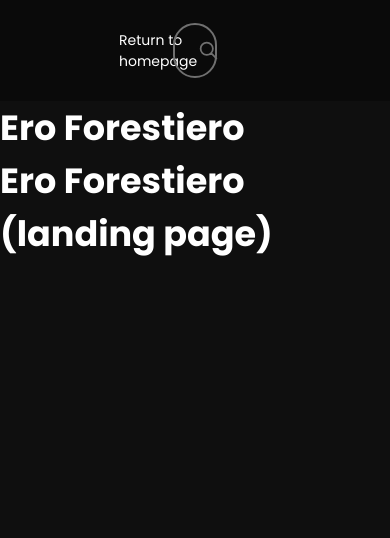
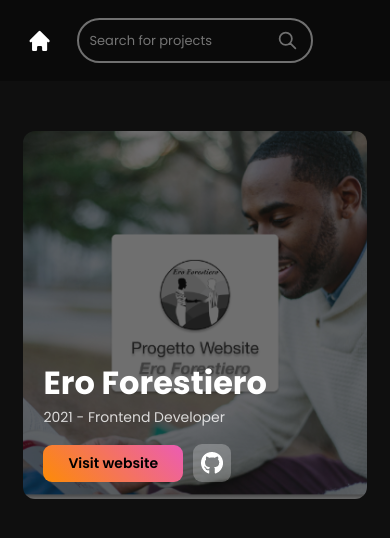
Before and after one commit to andrea-artuso/reactjs-portfolio, a React (Create React App) app: page /projects in a window 390 px wide. Shown: the top 538 px of the page. Built offline with nearby package versions, Linux system fonts and the light colour scheme.

Commit message:
Created projects' cards

```diff
--- a/public/data/Projects.json
+++ b/public/data/Projects.json
@@ -10,17 +10,5 @@
         "github_link": "https://github.com/Coding-Bunker/Ero-Forestiero",
         "behance_link": "",
         "isFeatured": true
-    },
-    {
-        "id": 1,
-        "title": "Ero Forestiero (landing page)",
-        "role": "Frontend Developer",
-        "year": "2021",
-        "description": "Lorem ipsum dolor sit amet, consetetur sadipscing elitr, sed diam nonumy eirmod tempor invidunt ut labore et dolore magna aliquyam erat, sed diam voluptua. At vero eos et accusam et justo duo dolores et ea rebum. Stet clita kasd gubergren, no sea takimata sanctus est Lorem ipsum dolor sit amet. Lorem ipsum dolor sit amet, consetetur sadipscing elitr, sed diam nonumy eirmod tempor invidunt ut labore et dolor",
-        "image": "./images/ero-forestiero.webp",
-        "link": "https://eroforestiero.netlify.app/",
-        "github_link": "https://github.com/Coding-Bunker/eroforestiero-landing",
-        "behance_link": "",
-        "isFeatured": false
     }
 ]
--- /dev/null
+++ b/src/components/ProjectCard/ProjectCard.css
@@ -0,0 +1,51 @@
+.project-card {
+    width: 423px;
+    height: 368px;
+    position: relative;
+    border-radius: 12px;
+}
+.project-card > img {
+    width: inherit;
+    height: inherit;
+    object-fit: cover;
+    position: absolute;
+    border-radius: inherit;
+    filter: opacity(40%);
+    z-index: -1;
+}
+
+.project-card > div {
+    position: absolute;
+    bottom: 17px;
+    left: 20px;
+    display: block;
+}
+
+.project-card h1 {
+    font-size: 32px;
+}
+.project-card p {
+    margin-bottom: 16px;
+}
+.project-card a {
+    display: inline-flex;
+    vertical-align: middle;
+    margin-right: 10px;
+}
+.project-card a.button-primary {
+    padding: 8px 25px;
+}
+.project-card a.icon-button {
+    width: 38px;
+    height: 38px;
+}
+
+
+@media screen and (max-width: 480px) {
+    .project-card {
+        width: 100%;
+        height: 368px;
+        position: relative;
+        border-radius: 12px;
+    }
+}
--- /dev/null
+++ b/src/components/ProjectCard/ProjectCard.jsx
@@ -0,0 +1,33 @@
+import './ProjectCard.css'
+
+import Button from '../Button/Button'
+import IconButton from '../IconButton/IconButton'
+
+import github from '../../assets/Icons/github.webp'
+import behance from '../../assets/Icons/behance.webp'
+
+const ProjectCard = ( {title, role, year, image, link, github_link, behance_link} ) => {
+    return (
+        <div className="project-card">
+            <img src={image} alt="" />
+            <div>
+                <h1>{title}</h1>
+                <p>{`${year} - ${role}`}</p>
+
+                <div className="link-container">
+                    {link!=="" &&
+                        <Button type="primary" text="Visit website" href={link} target="_blank" />
+                    }
+                    {github_link!=="" &&
+                        <IconButton iconPath={github} href={github_link} target="_blank" />
+                    }
+                    {behance_link!=="" &&
+                        <IconButton iconPath={behance} href={behance_link} target="_blank" />
+                    }
+                </div>
+            </div>
+        </div>
+    )
+}
+
+export default ProjectCard
--- a/src/pages/Projects/Projects.css
+++ b/src/pages/Projects/Projects.css
@@ -59,3 +59,98 @@
     width: 21px;
     height: 21px;
 }
+
+.error-container {
+    width: 100%;
+    text-align: center;
+    margin-top: 50px;
+}
+
+.project-page_container {
+    display: grid;
+    grid-template-columns: 1fr 1fr 1fr;
+    gap: 35px 35px;
+    grid-auto-flow: row;
+    grid-template-areas:
+      ". . ."
+      ". . ."
+      ". . .";
+    margin: 0 10%;
+    margin-top: 54px;
+}
+.project-page_container > div {
+    margin: auto;
+}
+
+
+@media screen and (max-width: 1660px) {
+    .project-page_container {
+        margin: 0 6%;
+    }
+}
+
+@media screen and (max-width: 1520px) {
+    .project-page_container {
+        grid-template-columns: 1fr 1fr;
+        gap: 35px 35px;
+        grid-template-areas:
+          ". ."
+          ". ."
+          ". .";
+    }
+}
+
+@media screen and (max-width: 1004px) {
+    .project-page_container {
+        grid-template-columns: 1fr;
+        gap: 35px 35px;
+        grid-template-areas:
+          "."
+          "."
+          ".";
+    }
+}
+
+@media screen and (max-width: 920px) {
+    .projects-header {
+        padding: 23px 70px;
+        grid-template-columns: 10% 80% 10%;
+    }
+
+    .projects-header > a {
+        width: 50%;
+    }
+    .projects-header > a > .link-icon {
+        width: 30px;
+        height: 30px;
+        margin: 0;
+    }
+    .projects-header > a > span {
+        display: none;
+    }
+
+    .projects-header > div {
+        width: 80%;
+    }
+}
+
+@media screen and (max-width: 500px) {
+    .projects-header {
+        padding: 18px 27px;
+        grid-template-columns: 15% 70% 15%;
+    }
+
+    .projects-header > a > .link-icon {
+        width: 40px;
+        height: 40px;
+        margin: 0;
+    }
+
+    .projects-header > div {
+        width: 100%;
+        padding: 7px 10px;
+    }
+    .projects-header > div > input {
+        font-size: 13px;
+    }
+}
--- a/src/pages/Projects/Projects.jsx
+++ b/src/pages/Projects/Projects.jsx
@@ -6,6 +6,9 @@ import './Projects.css'
 //Import ICONS
 import { SearchIcon, XIcon  } from '@heroicons/react/outline'
 import { HomeIcon } from '@heroicons/react/solid'
+
+//Import COMPONENTS
+import ProjectCard from '../../components/ProjectCard/ProjectCard'
 
 const Header = () => {
     const [searchFilter, setSearchFilter] = useState('');
@@ -45,9 +48,18 @@ const Header = () => {
                     </button>
                 </div>
             </header>
-            <div>
+            <div className="error-container">
                 {
-                    filteredProjects.map(project => <h1 key={project.id} >{project.title}</h1>)
+                    filteredProjects.length === 0 ?
+                    <span>There aren't projects that match the filter.</span>
+                    : ""
+                }
+            </div>
+            <div className="project-page_container">
+                {
+                    filteredProjects.map(project =>
+                        <ProjectCard key={project.id} title={project.title} role={project.role} year={project.year} image={project.image} link={project.link} github_link={project.github_link} behance_link={project.behance_link} />
+                    )
                 }
             </div>
         </>
```
